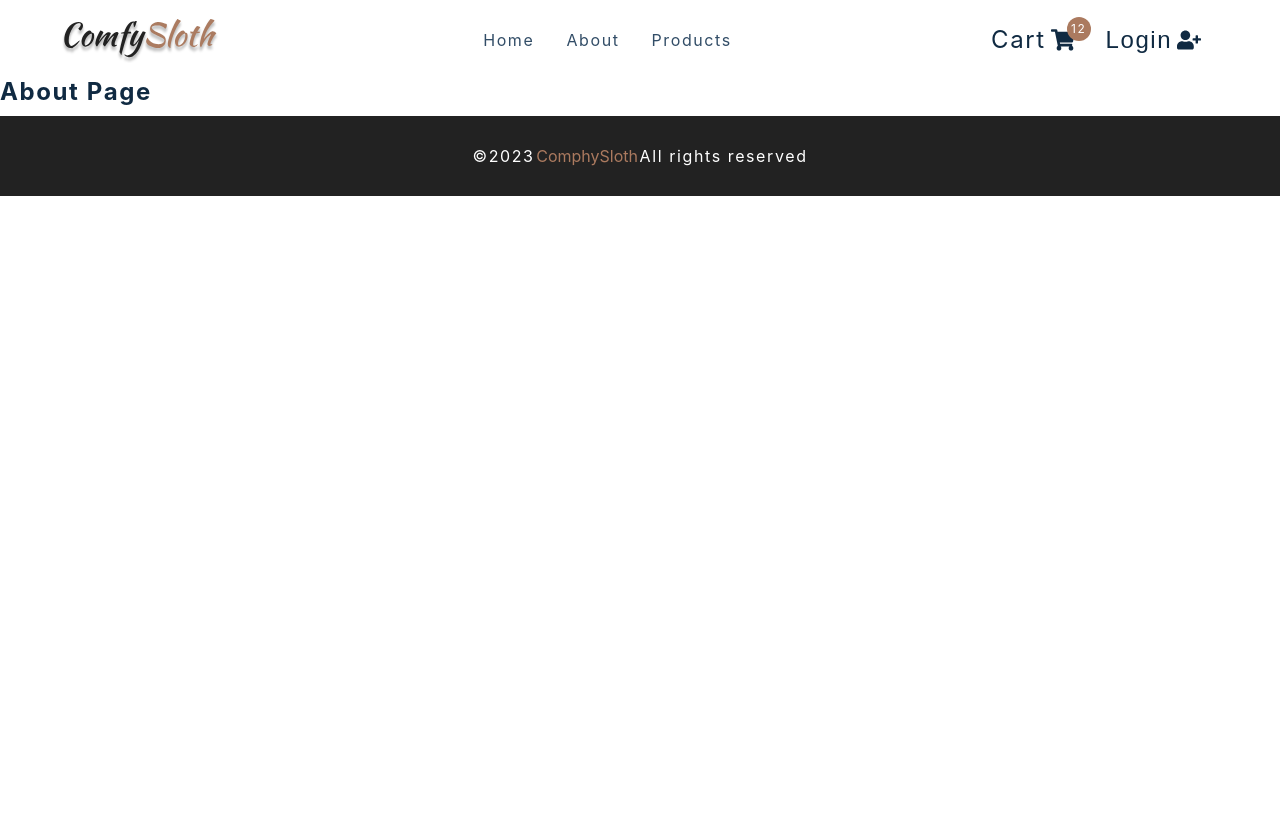
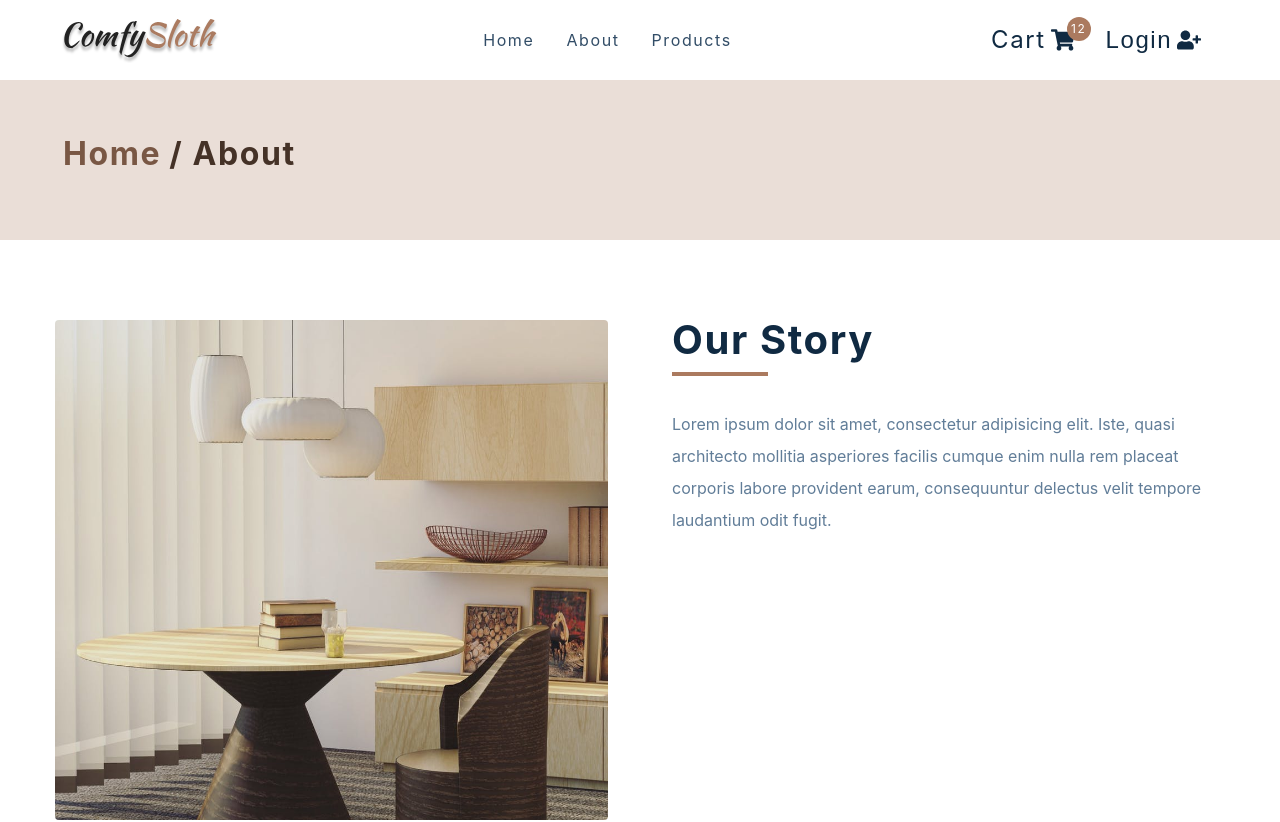
Before and after one commit to kucheriavii/comfy, a React (Create React App) app: page /about in a window 1280 px wide. Shown: the top 822 px of the page. Before the commit the page ends 800 px from the top, so only its background shows below. Built offline with nearby package versions, Linux system fonts and the light colour scheme.

Commit message:
325 - About Checkout Page

```diff
--- a/src/components/PageHero.js
+++ b/src/components/PageHero.js
@@ -1,8 +1,14 @@
 import React from 'react'
 import styled from 'styled-components'
 import { Link } from 'react-router-dom'
-const PageHero = () => {
-  return <h4>page hero</h4>
+const PageHero = ({title}) => {
+  return <Wrapper>
+    <div className='section-center'>
+      <h3>
+        <Link to="/">Home</Link>/ {title}
+      </h3>
+    </div>
+  </Wrapper>
 }
 
 const Wrapper = styled.section`
--- a/src/components/Sidebar.js
+++ b/src/components/Sidebar.js
@@ -28,7 +28,7 @@ const Sidebar = () => {
           </li>
         })}
         <li>
-          <Link to="/checkout">checkout</Link>
+          <Link to="/checkout" onClick={closeSidebar}>checkout</Link>
         </li>
       </ul>
       <CartButtons />
--- a/src/pages/AboutPage.js
+++ b/src/pages/AboutPage.js
@@ -4,7 +4,19 @@ import { PageHero } from '../components'
 import aboutImg from '../assets/hero-bcg.jpeg'
 
 const AboutPage = () => {
-  return <h4>about page</h4>
+  return <main>
+    <PageHero title="About" />
+    <Wrapper className='page section section-center'>
+      <img src={aboutImg} alt="nice desk" />
+      <article>
+        <div className='title'>
+          <h2>our story</h2>
+          <div className='underline'></div>
+        </div>
+        <p>Lorem ipsum dolor sit amet, consectetur adipisicing elit. Iste, quasi architecto mollitia asperiores facilis cumque enim nulla rem placeat corporis labore provident earum, consequuntur delectus velit tempore laudantium odit fugit.</p>
+      </article>
+    </Wrapper>
+  </main>
 }
 
 const Wrapper = styled.section`
--- a/src/pages/CheckoutPage.js
+++ b/src/pages/CheckoutPage.js
@@ -6,7 +6,12 @@ import { useCartContext } from '../context/cart_context'
 import { Link } from 'react-router-dom'
 
 const CheckoutPage = () => {
-  return <h4>checkout page</h4>
+  return <main>
+    <PageHero title="checkout"/>
+    <Wrapper className='page'>
+      <h1>checkout</h1>
+    </Wrapper>
+  </main>
 }
 const Wrapper = styled.div``
 export default CheckoutPage
```
